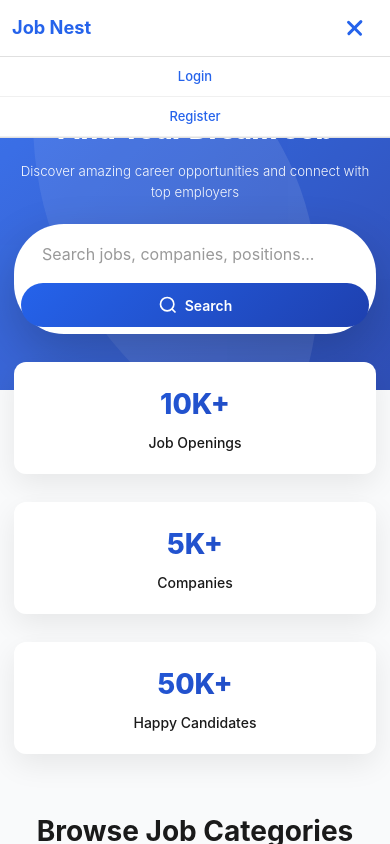
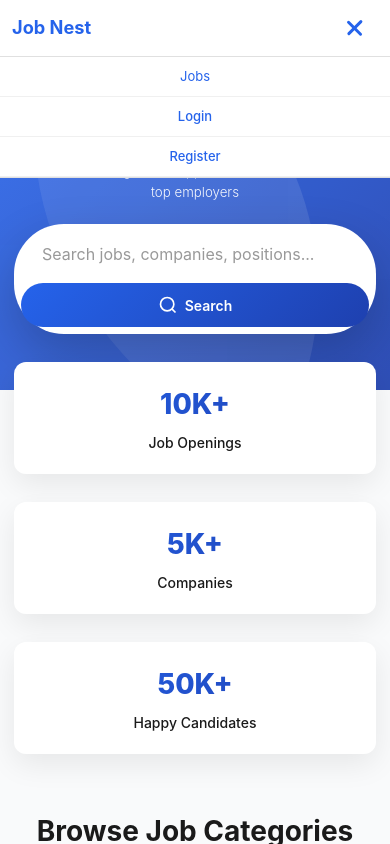
Before and after one commit to Liberalcap/job-portal-frontend, a React (Vite) app: page / in a window 390 px wide. Both pictures are taken after a click on the button "Toggle menu". Shown: the top 844 px of the page. Built offline with nearby package versions, Linux system fonts and the light colour scheme.

Commit message:
resposive changes

```diff
--- a/src/components/Navbar.css
+++ b/src/components/Navbar.css
@@ -73,6 +73,10 @@
   display: flex;
   align-items: center;
   gap: 12px;
+}
+
+.btn-mobile-jobs {
+  display: none;
 }
 
 /* LOGIN */
@@ -260,6 +264,7 @@
 
   .btn-login,
   .btn-register,
+  .btn-mobile-jobs,
   .btn-logout {
     width: 100%;
     padding: 0;
@@ -277,13 +282,15 @@
   }
 
   .btn-login,
-  .btn-register {
+  .btn-register,
+  .btn-mobile-jobs {
     background: transparent;
     color: #2563eb;
   }
 
   .btn-login:active,
-  .btn-register:active {
+  .btn-register:active,
+  .btn-mobile-jobs:active {
     background-color: #f5f5f5;
   }
 
@@ -337,6 +344,7 @@
 
   .btn-login,
   .btn-register,
+  .btn-mobile-jobs,
   .btn-logout {
     font-size: 13px;
     padding: 0 16px;
@@ -345,6 +353,7 @@
 
   .btn-login,
   .btn-register,
+  .btn-mobile-jobs,
   .btn-logout {
     padding: 0 16px;
     font-size: 13px;
--- a/src/components/Navbar.jsx
+++ b/src/components/Navbar.jsx
@@ -86,6 +86,9 @@ function Navbar() {
 
           {/* Auth Buttons */}
           <div className={`navbar-auth ${mobileMenuOpen ? "mobile-open" : ""}`}>
+            <Link to="/jobs" className="btn-mobile-jobs" onClick={closeMobileMenu}>
+              Jobs
+            </Link>
             {isAuthenticated ? (
               <button onClick={() => { handleLogout(); closeMobileMenu(); }} className="btn-logout">
                 Logout
```
Also changed, not shown: src/index.css (line endings or trailing spaces), src/pages/Register.css (line endings or trailing spaces).
